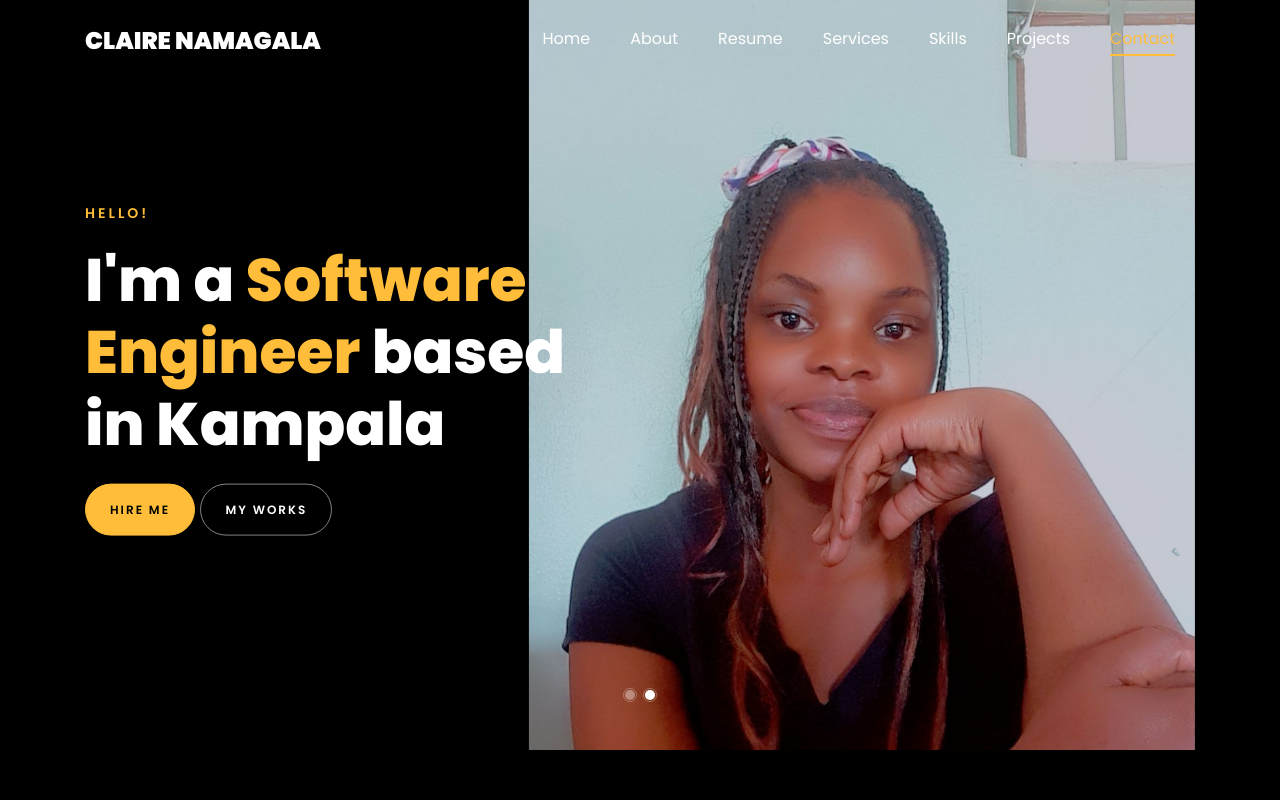
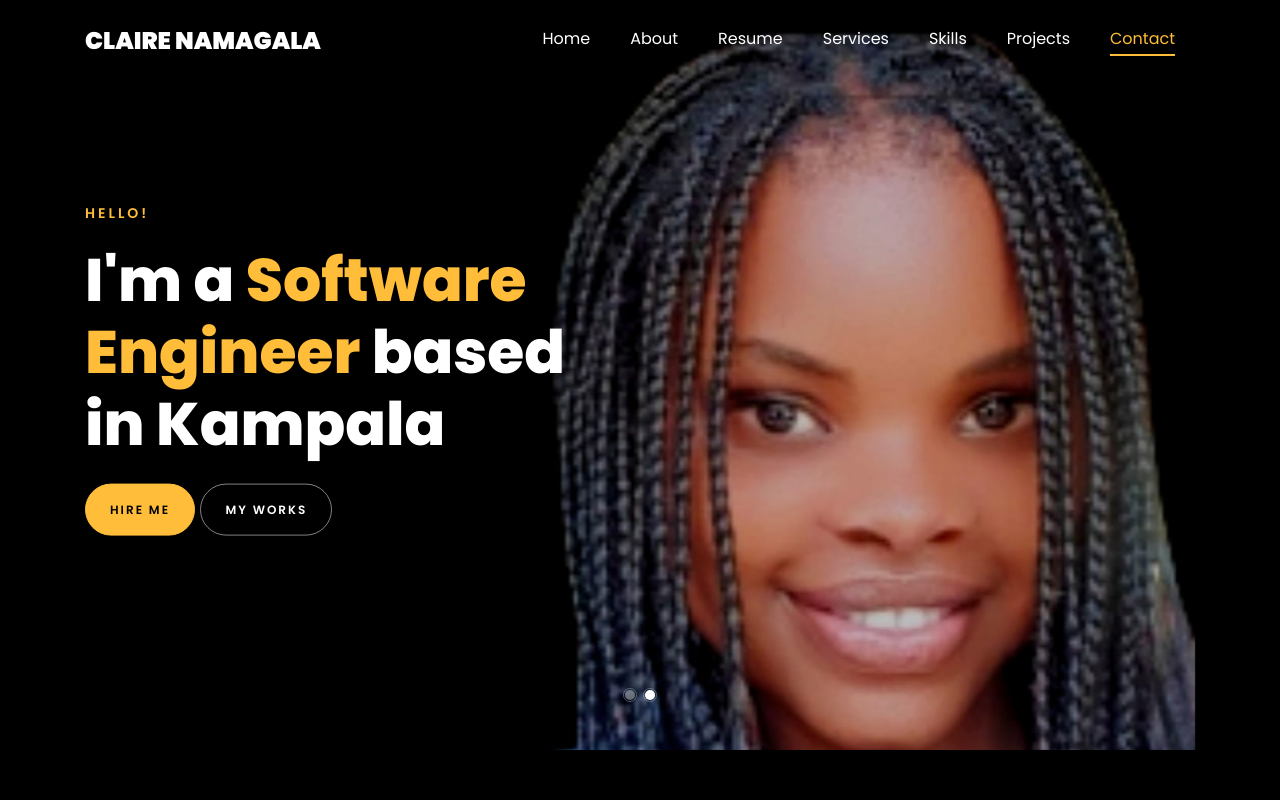
Before and after one commit to claireisrael/portifolio, a plain HTML site: page index.html in a window 1280 px wide. Shown: the top 800 px of the page. Drawn offline with Linux system fonts and the light colour scheme; files whose address does not match are found by name.

Commit message:
changed photo

```diff
--- a/index.html
+++ b/index.html
@@ -70,7 +70,7 @@
 	      	<div class="overlay"></div>
 	        <div class="container">
 	          <div class="row d-flex no-gutters slider-text align-items-end justify-content-end" data-scrollax-parent="true">
-	          	<div class="one-third js-fullheight order-md-last img" style="background-image:url(images/bg_2.png);">
+	          	<div class="one-third js-fullheight order-md-last img" style="background-image:url(images/bg_1.png);">
 	          		<div class="overlay"></div>
 	          	</div>
 		          <div class="one-forth d-flex align-items-center ftco-animate" data-scrollax=" properties: { translateY: '70%' }">
```
